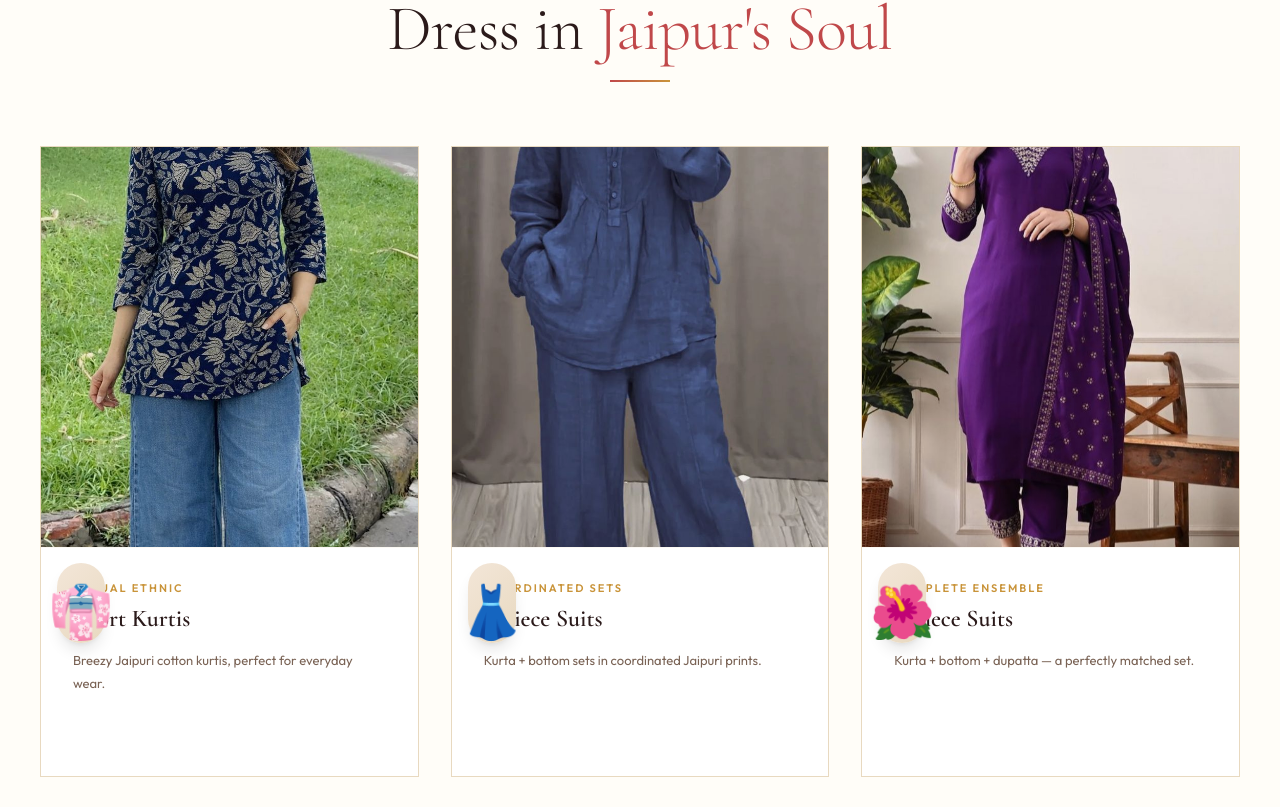
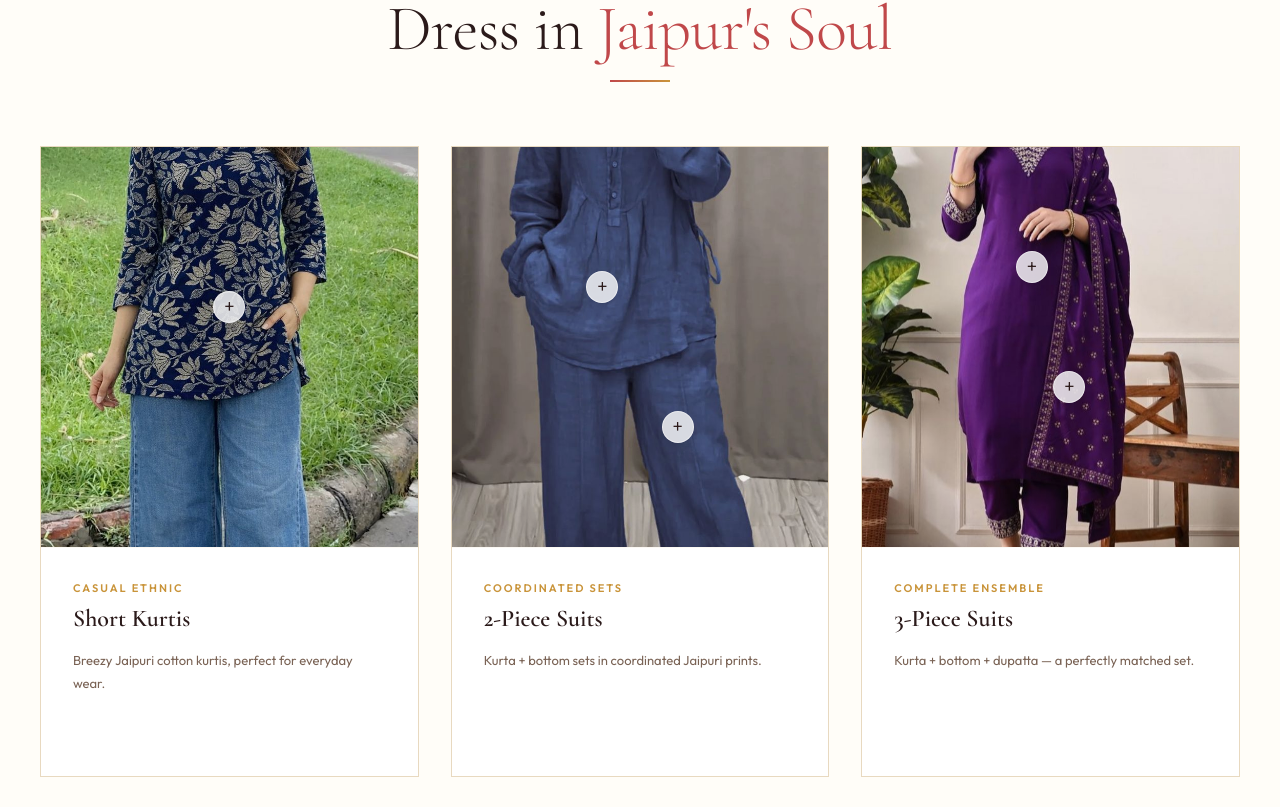
Before and after one commit to sharmakush2003/Sonika-s-Store, a Next.js app: page / in a window 1280 px wide. Shown: the part 2293-3100 px from the top of the page. Built offline with nearby package versions, Linux system fonts and the light colour scheme.

Commit message:
Restore hotspot functionality and remove overlay icons from cards

```diff
--- a/src/app/globals.css
+++ b/src/app/globals.css
@@ -286,29 +286,6 @@ body {
   box-shadow: 0 20px 40px rgba(43, 26, 26, 0.12);
 }
 
-.fc-top {
-  background: linear-gradient(135deg, var(--blush) 0%, var(--sand) 100%);
-  padding: 48px 24px 32px;
-  text-align: center;
-  font-size: 52px;
-  position: relative;
-}
-
-.fc-top::after {
-  content: '';
-  position: absolute;
-  bottom: 0;
-  left: 0;
-  right: 0;
-  height: 3px;
-  background: linear-gradient(90deg, var(--rose), var(--gold));
-  transform: scaleX(0);
-  transition: transform 0.35s;
-}
-
-.fashion-card:hover .fc-top::after {
-  transform: scaleX(1);
-}
 
 /* ── WHY CARD ── */
 .why-card {
@@ -367,6 +344,16 @@ body {
   transform: translateY(-2px);
 }
 
+
+/* ── HOTSPOT BUTTON ── */
+.hotspot-btn {
+  transition: transform 0.3s cubic-bezier(0.34, 1.56, 0.64, 1);
+  z-index: 50;
+}
+
+.hotspot-btn:hover {
+  transform: translate(-50%, -50%) scale(1.15) !important;
+}
 
 /* ── CONNECT CARDS ── */
 .wa-card,
--- a/src/app/page.tsx
+++ b/src/app/page.tsx
@@ -5,18 +5,7 @@ import Image from "next/image";
 import { WhatsAppIcon, InstagramIcon } from "../components/Icons";
 import Footer from "../components/Footer";
 import ParallaxImage from "../components/ParallaxImage";
-import ShopTheLook from "../components/ShopTheLook";
-
-// hot spots no longer rendered; type kept for data shape
-interface Hotspot {
-  id: string;
-  x: number;
-  y: number;
-  title: string;
-  price: string;
-  desc: string;
-  img?: string;
-}
+import ShopTheLook, { Hotspot } from "../components/ShopTheLook";
 import { motion } from "framer-motion";
 
 /* ── DATA ── */
@@ -288,7 +277,7 @@ export default function Home() {
                       <div className="absolute inset-0 bg-black/5 group-hover:bg-black/0 transition-colors duration-500 pointer-events-none" />
                     </div>
                   </ShopTheLook>
-                  <div className="fc-top absolute top-4 left-4 z-10 bg-white/90 backdrop-blur-md rounded-full w-12 h-12 flex items-center justify-center shadow-lg pointer-events-none">{item.icon}</div>
+
                 </div>
                 <div className="p-8 text-left bg-white border-t border-sand/20 flex flex-col h-full">
                   <div className="uppercase tracking-[2px] text-[11px] mb-1 text-gold font-semibold">{item.subtitle}</div>
--- a/src/components/ShopTheLook.tsx
+++ b/src/components/ShopTheLook.tsx
@@ -1,17 +1,157 @@
 "use client";
 
-import React from "react";
+import { useState, useEffect } from "react";
+import { createPortal } from "react-dom";
+import { motion, AnimatePresence } from "framer-motion";
+import { WhatsAppIcon } from "./Icons";
+import Image from "next/image";
+
+export interface Hotspot {
+  id: string;
+  x: number; // Percentage from left (0-100)
+  y: number; // Percentage from top (0-100)
+  title: string;
+  price: string;
+  desc: string;
+  img?: string; // Optional thumbnail image
+}
 
 interface ShopTheLookProps {
   children: React.ReactNode;
-  spots?: unknown[]; // kept for compatibility, but ignored
+  spots?: Hotspot[];
 }
 
-/**
- * Previously this component added interactive hotspots to images.
- * Hotspots have been removed per request, so the wrapper is now a
- * simple passthrough.
- */
-export default function ShopTheLook({ children }: ShopTheLookProps) {
-  return <>{children}</>;
+export default function ShopTheLook({ children, spots = [] }: ShopTheLookProps) {
+  const [activeSpot, setActiveSpot] = useState<Hotspot | null>(null);
+  const [mounted, setMounted] = useState(false);
+
+  useEffect(() => {
+    setMounted(true);
+  }, []);
+
+  if (!spots || spots.length === 0) {
+    return <>{children}</>;
+  }
+
+  return (
+    <div className="relative w-full h-full group/look overflow-visible">
+
+      {/* The wrapped Image or ParallaxImage */}
+      <div className="w-full h-full relative z-0">
+        {children}
+      </div>
+
+      {/* The Hotspots overlay */}
+      <div className="absolute inset-0 z-10 pointer-events-none">
+        {spots.map((spot) => (
+          <button
+            key={spot.id}
+            onClick={(e) => {
+              e.stopPropagation();
+              setActiveSpot(spot);
+            }}
+            className="absolute hotspot-btn pointer-events-auto"
+            style={{
+              left: `${spot.x}%`,
+              top: `${spot.y}%`,
+              transform: "translate(-50%, -50%)",
+            }}
+            aria-label={`Shop the look: ${spot.title}`}
+          >
+            <div className="relative flex items-center justify-center w-8 h-8 rounded-full bg-white/80 backdrop-blur-md shadow-lg border border-white/50 text-deep">
+              <span className="text-[20px] leading-none mb-[2px] font-light">+</span>
+              {/* Pulsing ring */}
+              <div className="absolute inset-0 rounded-full border border-white/80 animate-ping opacity-75" />
+            </div>
+          </button>
+        ))}
+      </div>
+
+      {/* The Slide-Out Drawer */}
+      {mounted && createPortal(
+        <AnimatePresence>
+          {activeSpot && (
+            <>
+              {/* Backdrop overlay */}
+              <motion.div
+                initial={{ opacity: 0 }}
+                animate={{ opacity: 1 }}
+                exit={{ opacity: 0 }}
+                onClick={() => setActiveSpot(null)}
+                className="fixed inset-0 z-[9999] bg-deep/40 backdrop-blur-sm pointer-events-auto"
+              />
+
+              {/* Drawer */}
+              <motion.div
+                initial={{ x: "100%", opacity: 0.5 }}
+                animate={{ x: 0, opacity: 1 }}
+                exit={{ x: "100%", opacity: 0.5 }}
+                transition={{ type: "spring", damping: 25, stiffness: 200 }}
+                className="fixed top-0 right-0 z-[10000] w-full max-w-sm h-[100dvh] bg-ivory shadow-2xl overflow-y-auto"
+                style={{
+                  borderLeft: "1px solid var(--sand)"
+                }}
+              >
+                {/* Header */}
+                <div className="sticky top-0 z-10 bg-ivory/80 backdrop-blur-md px-6 py-4 flex items-center justify-between border-b border-sand/30">
+                  <span className="uppercase tracking-[3px] text-[10px] font-bold text-gold">Shop the Look</span>
+                  <button
+                    onClick={() => setActiveSpot(null)}
+                    className="w-8 h-8 flex items-center justify-center rounded-full bg-sand/20 hover:bg-sand/40 text-deep transition-colors"
+                  >
+                    <svg className="w-4 h-4" fill="none" viewBox="0 0 24 24" stroke="currentColor"><path strokeLinecap="round" strokeLinejoin="round" strokeWidth={2} d="M6 18L18 6M6 6l12 12" /></svg>
+                  </button>
+                </div>
+
+                {/* Content */}
+                <div className="p-6">
+                  {activeSpot.img && (
+                    <div className="relative w-full h-[300px] mb-6 rounded-sm overflow-hidden border border-sand/30">
+                      <Image
+                        src={activeSpot.img}
+                        alt={activeSpot.title}
+                        fill
+                        className="object-cover"
+                      />
+                    </div>
+                  )}
+
+                  <h3 className="text-[28px] font-semibold mb-2 text-deep" style={{ fontFamily: "'Cormorant Garamond', serif" }}>
+                    {activeSpot.title}
+                  </h3>
+
+                  <p className="text-[18px] text-rose font-medium mb-4">
+                    ?{activeSpot.price} <span className="text-[12px] text-muted font-light ml-1">(Estimated)</span>
+                  </p>
+
+                  <div className="w-12 h-[1px] bg-gold mb-6" />
+
+                  <p className="text-[14px] leading-relaxed text-muted mb-8">
+                    {activeSpot.desc}
+                  </p>
+
+                  {/* Call To Action */}
+                  <a
+                    href={`https://wa.me/8188000001?text=Hi%20House%20of%20Sonika!%20I%20saw%20the%${encodeURIComponent(activeSpot.title)}%20via%20Shop%20the%20Look.%20Is%20this%20still%20available?`}
+                    target="_blank"
+                    rel="noreferrer"
+                    className="w-full btn btn-primary justify-center bg-[#25D366] border-[#25D366] hover:bg-[#1aab53] hover:border-[#1aab53]"
+                    onClick={() => setActiveSpot(null)}
+                  >
+                    <WhatsAppIcon className="w-5 h-5 flex-shrink-0" />
+                    Request on WhatsApp
+                  </a>
+
+                  <p className="text-center text-[10px] text-muted mt-4 uppercase tracking-[1px] opacity-70">
+                    Custom sizes available upon request
+                  </p>
+                </div>
+              </motion.div>
+            </>
+          )}
+        </AnimatePresence>,
+        document.body
+      )}
+    </div>
+  );
 }
```
